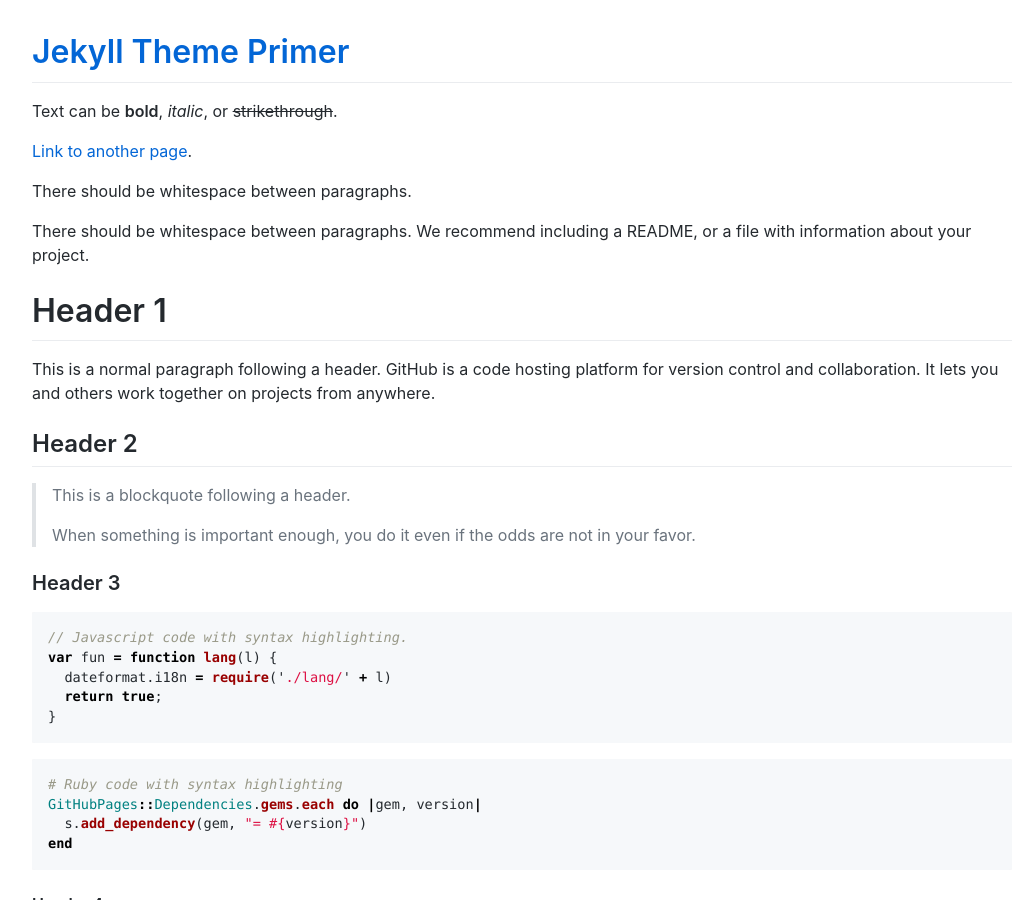
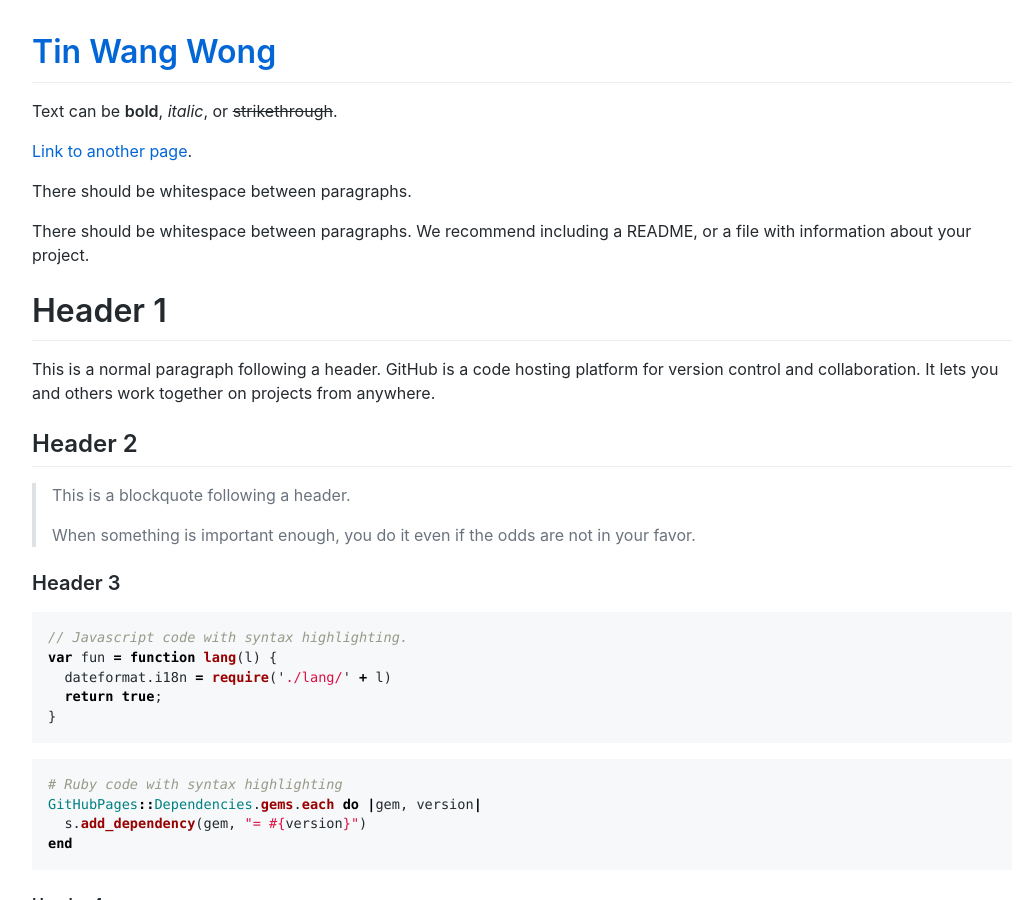
Before and after one commit to wth2990/wth2990.github.io, a Jekyll site: the page built from index.md, in a window 1280 px wide and 900 px high. Shown: the whole window, without its empty margins (118-1147 px from the left). Built offline with Jekyll 4.4.1, drawn with Linux system fonts in a browser that asks for light colours; comment, search, counter and statistics services are not loaded.

Commit message:
Update _config.yml

```diff
--- a/_config.yml
+++ b/_config.yml
@@ -16,5 +16,5 @@ github:
     path: "/"
   repository_url: "https://github.com/pages-themes/primer"
 
-title: Jekyll Theme Primer
-description: Primer is a Jekyll theme for GitHub Pages
+title: Tin Wang Wong
+description: a site about microfluidics and bio-printing
```
